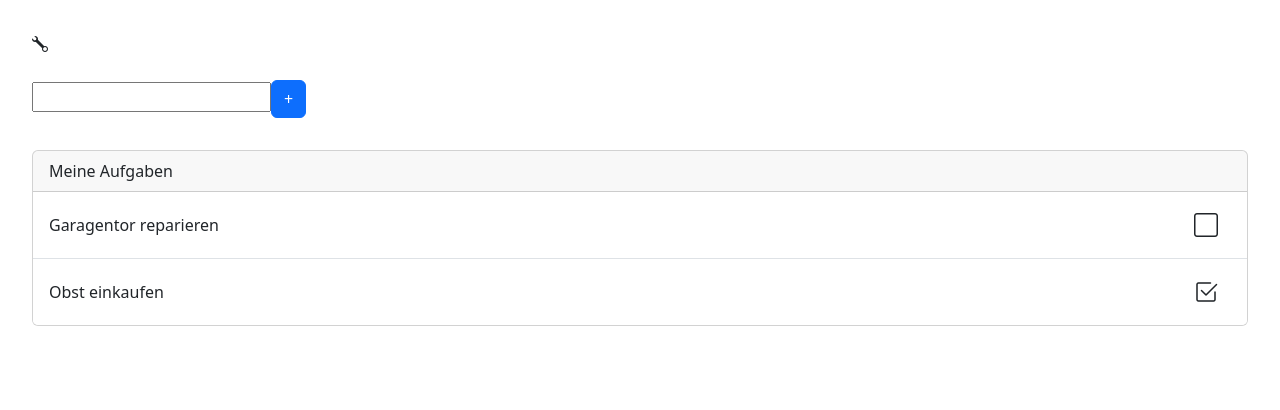
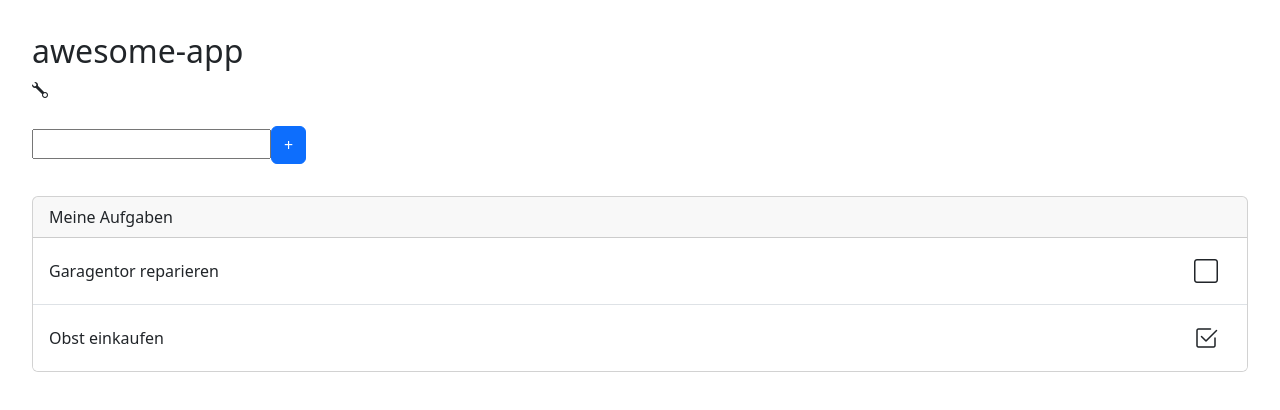
Before and after one commit to marcbudde/todo-app, an Angular app: page / in a window 1280 px wide. Shown: the top 410 px of the page. Built offline with nearby package versions, Linux system fonts and the light colour scheme.

Commit message:
added title again

```diff
--- a/src/app/app.component.html
+++ b/src/app/app.component.html
@@ -1,3 +1,4 @@
+<h2 class="app_title">{{title}}</h2>
 <app-environment-indicator />
 
 <br /><br />
```
Also changed, not shown: 1 other file (tests, documents, lock files or other folders).
